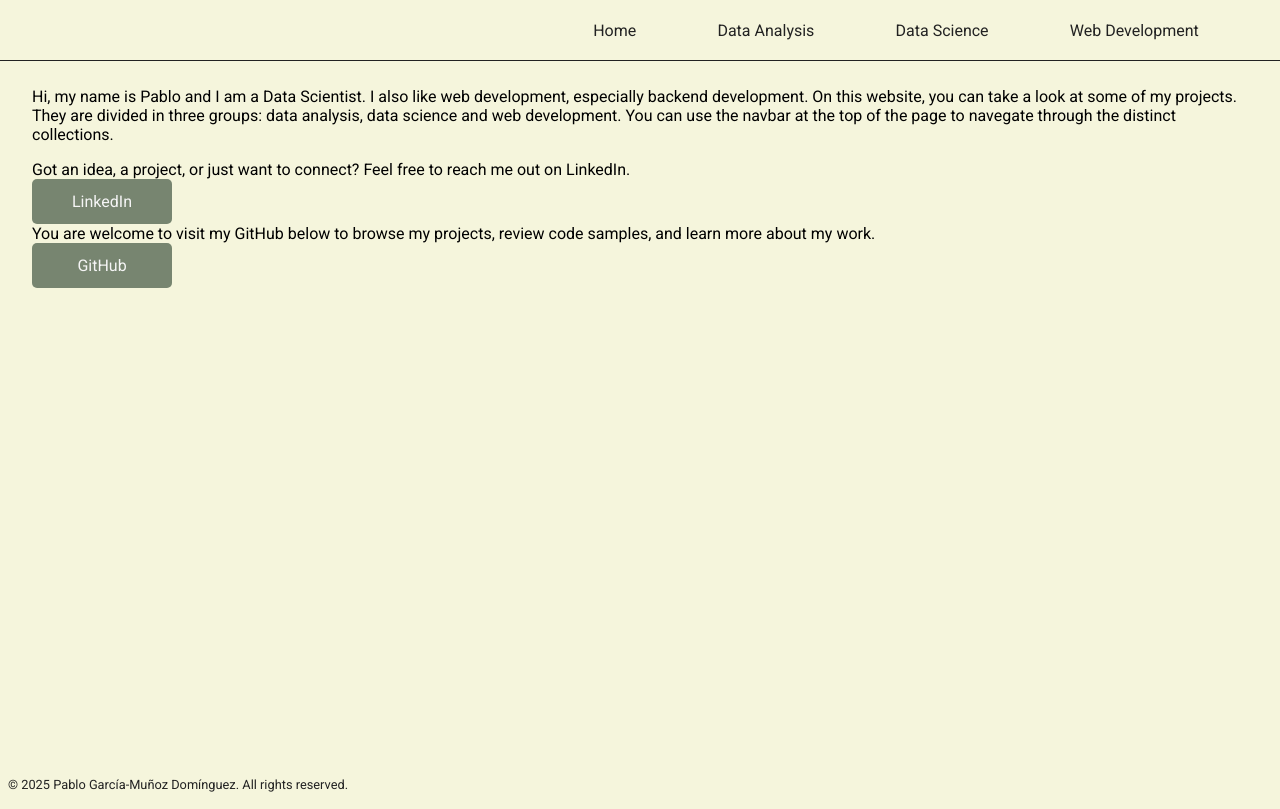
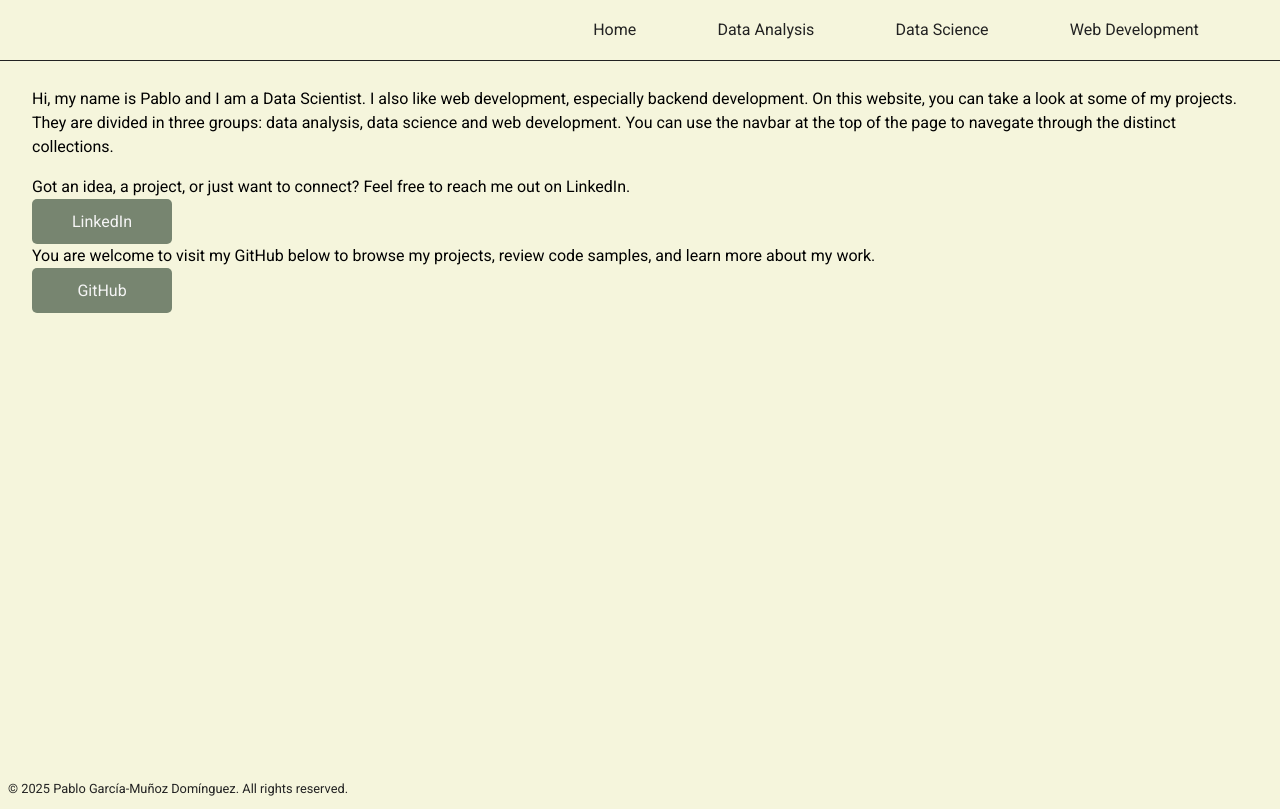
Before and after one commit to pablogmdsoftware/portfolio, a Django app: page / in a window 1280 px wide. Run offline with Django 5.2, Linux system fonts and the light colour scheme.

Commit message:
style: Add general line-height

```diff
--- a/mysite/app/static/app/styles.css
+++ b/mysite/app/static/app/styles.css
@@ -14,6 +14,7 @@ body {
     min-height: 100vh;
     font-family: "Roboto", serif;
     font-size: 1rem;
+    line-height: 1.5rem;
     background-color: var(--base);
 }
 
```
